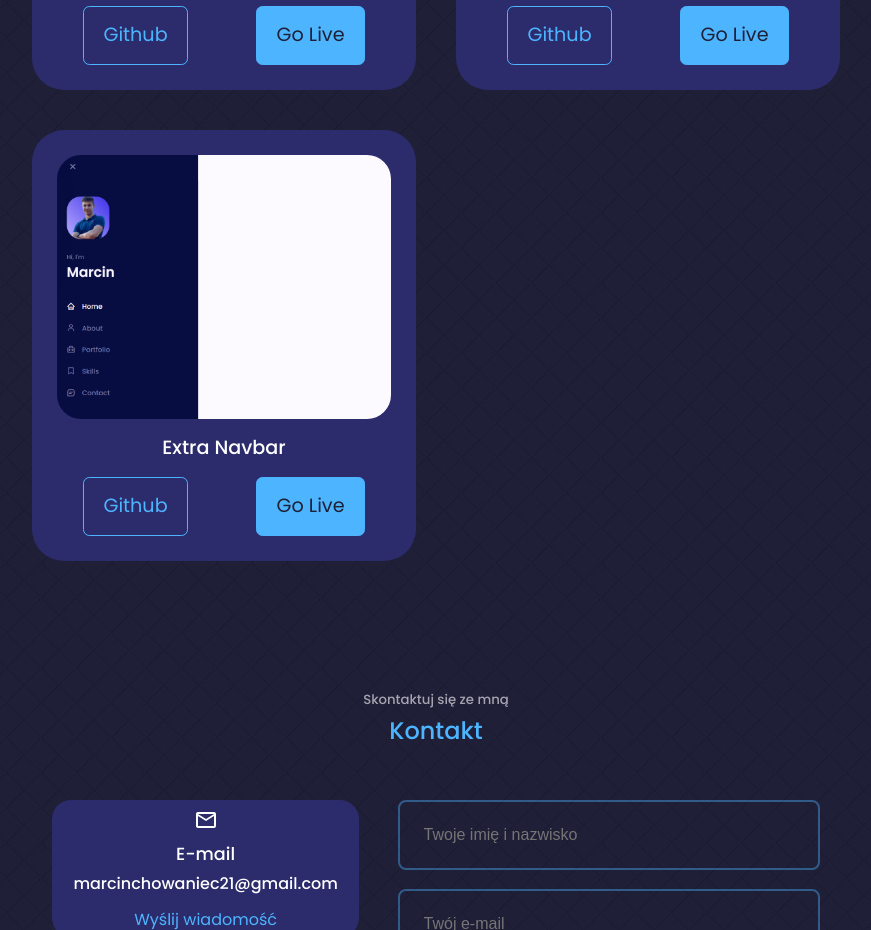
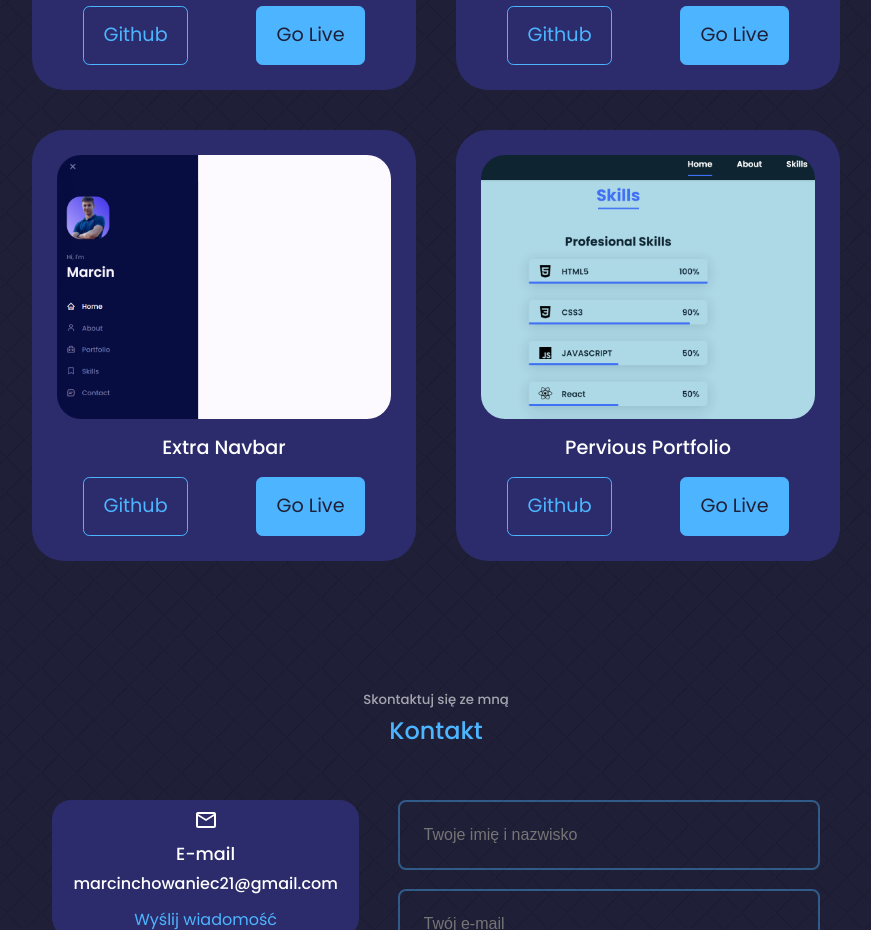
Before and after one commit to xmarcysx/-react-portfolio-webpage, a React (Create React App) app: page / in a window 1280 px wide. Shown: the part 5440-6370 px from the top of the page, without its empty margins (204-1075 px from the left). Built offline with nearby package versions, Linux system fonts and the light colour scheme.

Commit message:
22.03 -> added pervious portfolio website

```diff
--- a/src/components/portfolio/Portfolio.jsx
+++ b/src/components/portfolio/Portfolio.jsx
@@ -7,6 +7,7 @@ import IMG4 from "../../assets/portfolio4.png";
 import IMG5 from "../../assets/portfolio5.png";
 import IMG6 from "../../assets/portfolio6.png";
 import IMG7 from "../../assets/portfolio7.png";
+import IMG8 from "../../assets/portfolio8.png";
 
 function Portfolio() {
   return (
@@ -169,6 +170,28 @@ function Portfolio() {
             </a>
           </div>
         </article>
+        <article className="portfolio__item">
+          <div className="portfolio__item-image">
+            <img src={IMG8} alt="" />
+          </div>
+          <h3>Pervious Portfolio</h3>
+          <div className="portfolio__item-cta">
+            <a
+              href="https://github.com/xmarcysx/myPerviousPortfolio"
+              className="btn"
+              target="_blank"
+            >
+              Github
+            </a>
+            <a
+              href="http://pervious-portfolio.freecluster.eu/"
+              className="btn btn-primary"
+              target="_blank"
+            >
+              Go Live
+            </a>
+          </div>
+        </article>
       </div>
     </section>
   );
```
Also changed, not shown: src/assets/portfolio8.png (added).
